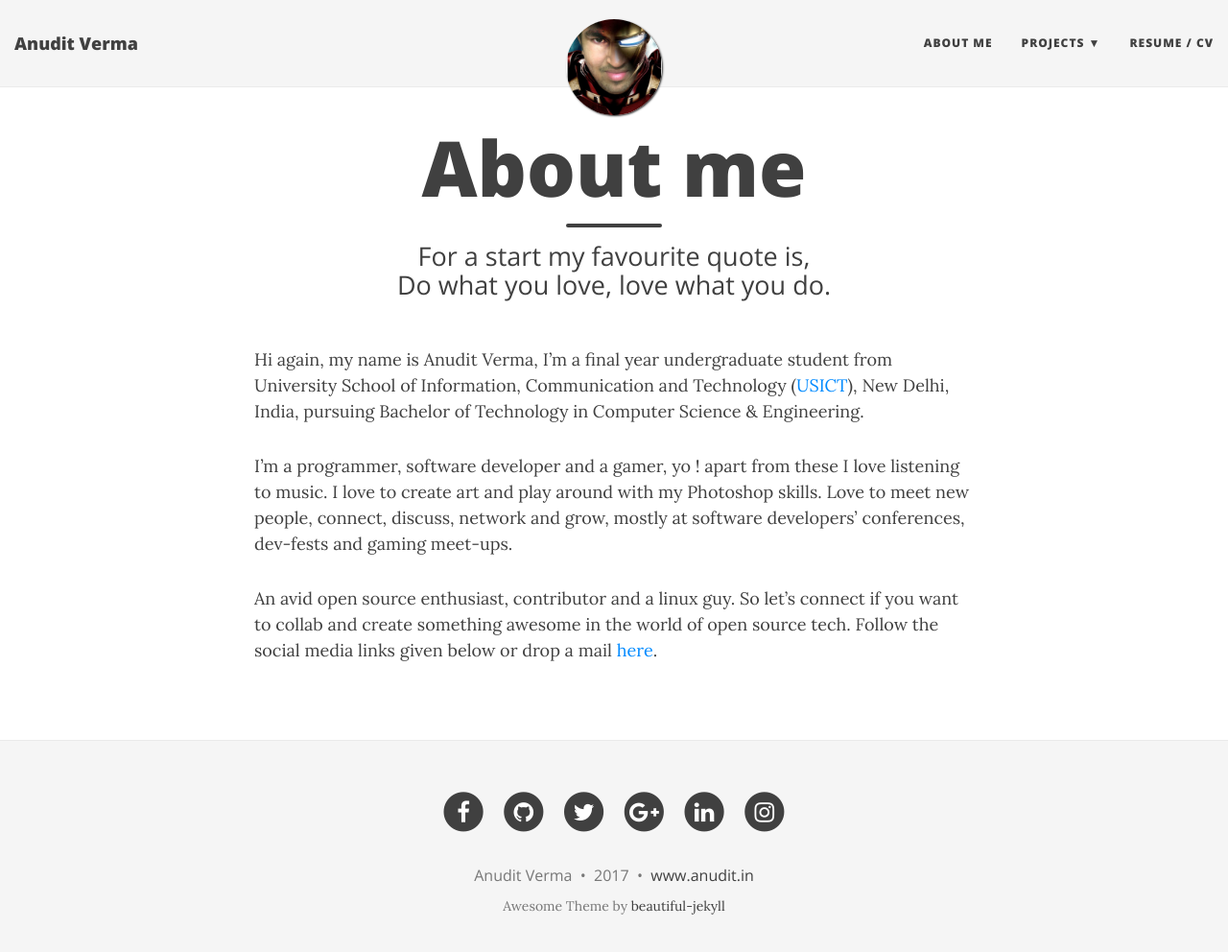
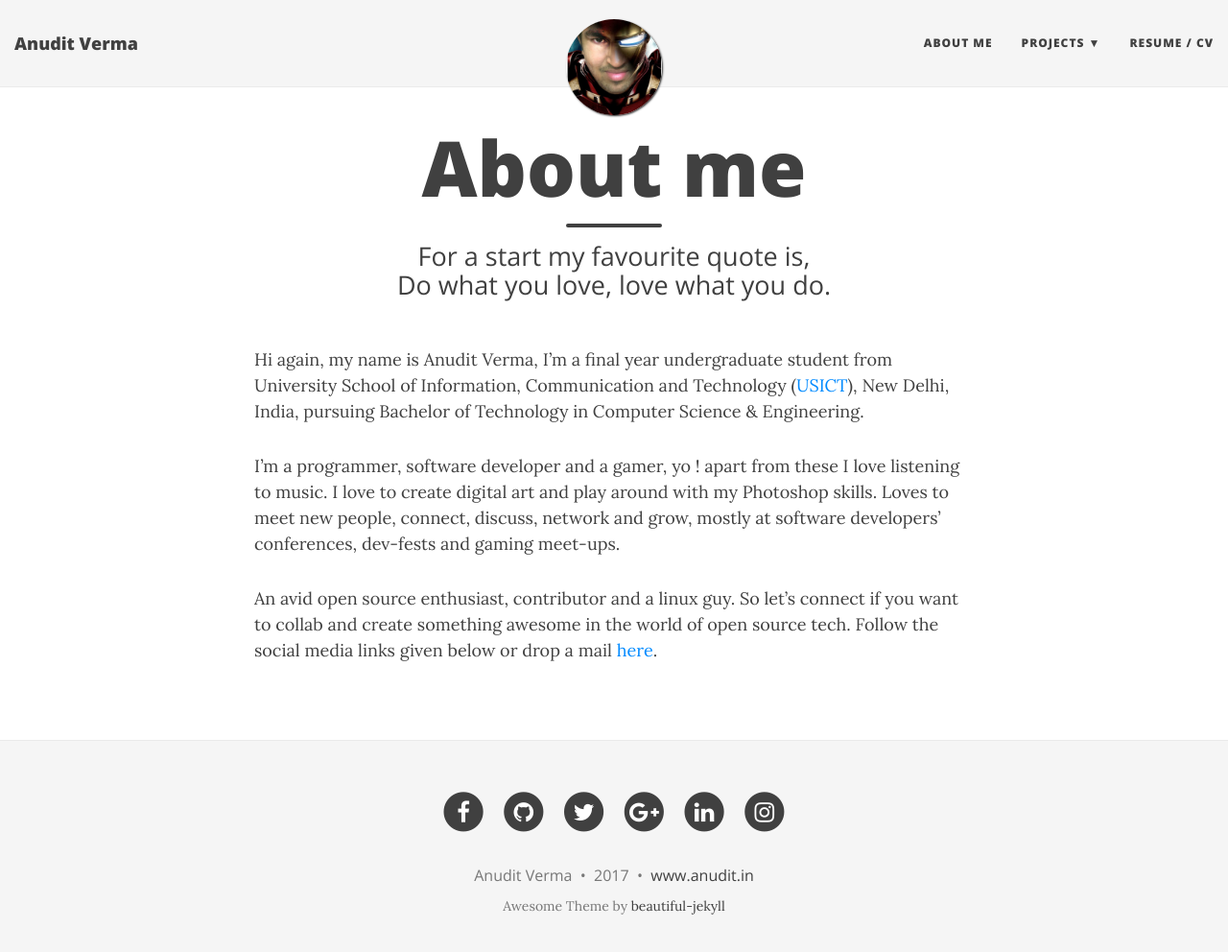
Before and after one commit to anuditverma/anuditverma.github.io, a Jekyll site: the page built from aboutme.md, in a window 1280 px wide and 1005 px high. Shown: the top 992 px of the window at 96% size. Built offline with Jekyll 4.4.1, drawn with Linux system fonts in a browser that asks for light colours; nearby versions of some CDN libraries.

Commit message:
Added meta data with some minor edits

```diff
--- a/aboutme.md
+++ b/aboutme.md
@@ -7,6 +7,6 @@
 
 Hi again, my name is Anudit Verma, I'm a final year undergraduate student from University School of Information, Communication and Technology ([USICT](http://www.ipu.ac.in/usict/){:target="_blank"}), New Delhi, India, pursuing Bachelor of Technology in Computer Science & Engineering.
 
-I'm a programmer, software developer and a gamer, yo ! apart from these I love listening to music. I love to create art and play around with my Photoshop skills. Love to meet new people, connect, discuss, network and grow, mostly at software developers' conferences, dev-fests and gaming meet-ups.
+I'm a programmer, software developer and a gamer, yo ! apart from these I love listening to music. I love to create digital art and play around with my Photoshop skills. Loves to meet new people, connect, discuss, network and grow, mostly at software developers' conferences, dev-fests and gaming meet-ups.
 
 An avid open source enthusiast, contributor and a linux guy. So let's connect if you want to collab and create something awesome in the world of open source tech. Follow the social media links given below or drop a mail [here](mailto:contact@anudit.in).
--- a/index.html
+++ b/index.html
@@ -3,6 +3,7 @@
 title: Anudit Verma
 subtitle: Let me introduce you to my geek side !
 meta-title: "Hi, I'm Anudit"
+meta-description: "Hi! I'm Anudit Verma, final year Computer Science undergrad from USICT, New Delhi. I'm a programmer, software developer, former GSoC student, loves to create digital art, listen to music and play video games. Loves to meet new people, connect, discuss, network and grow, mostly at software developers’ conferences, dev-fests and gaming meet-ups."
 bigimg:
   - "/img/laptop.jpg"
 ---
```
